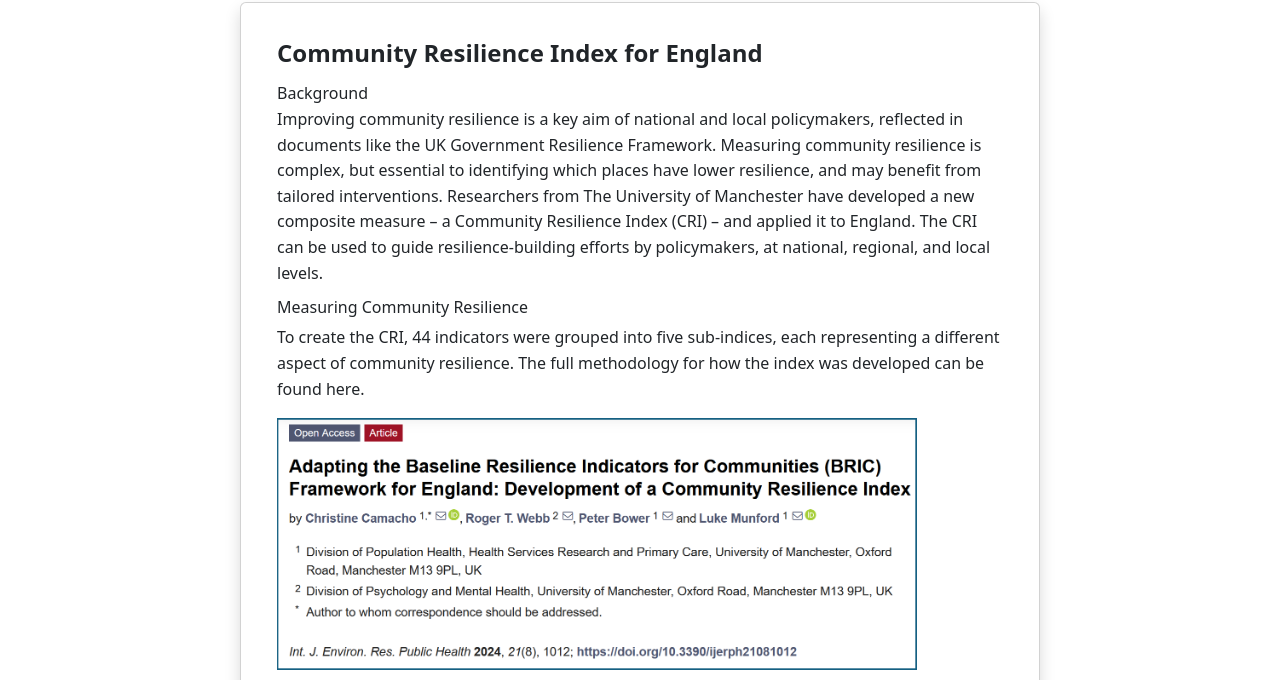
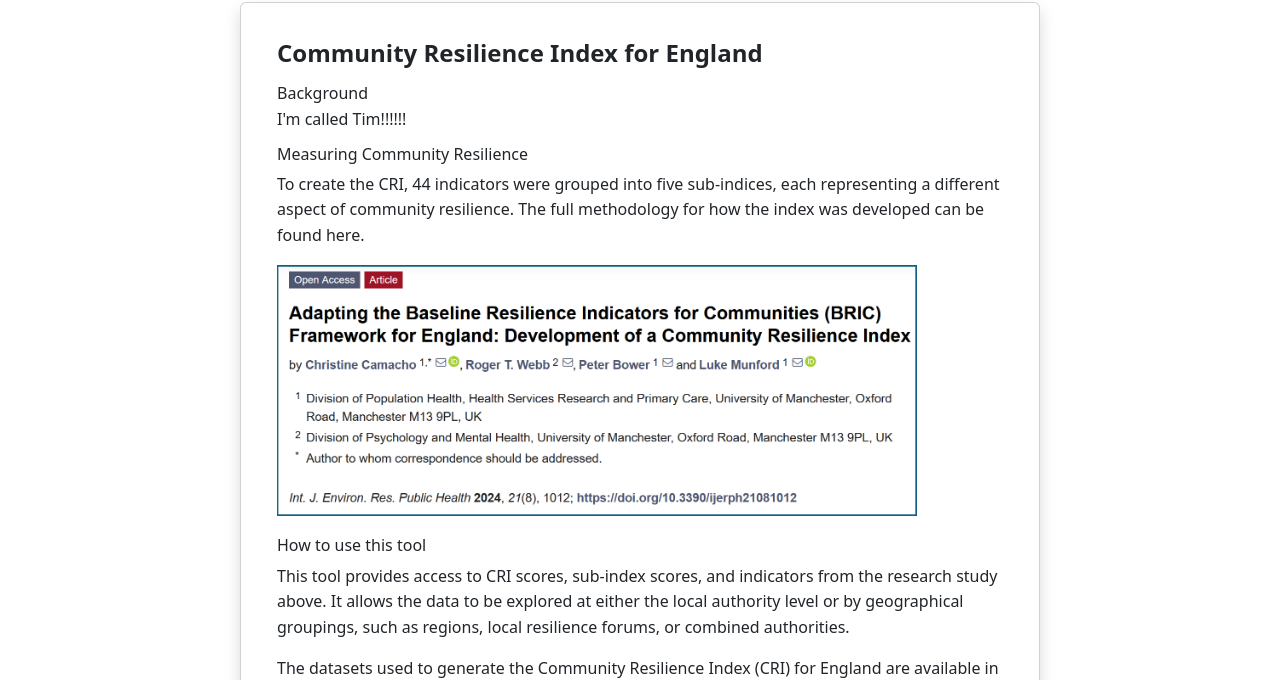
Before and after one commit to timbr/cri-tool, a plain HTML site: page thingytool/index.html in a window 1280 px wide. Shown: the part 118-798 px from the top of the page. Drawn offline with nearby package versions, Linux system fonts and the light colour scheme; files whose address does not match are found by name.

Commit message:
Another Test

```diff
--- a/thingytool/index.html
+++ b/thingytool/index.html
@@ -149,9 +149,7 @@
                 <h5 class="card-title">Community Resilience Index for England</h5>
 
                 <h6 class="card-subtitle mb-1">Background</h6>
-                <p class="card-text">
-                    Improving community resilience is a key aim of national and local policymakers, reflected in documents like the UK Government Resilience Framework. Measuring community resilience is complex, but essential to identifying which places have lower resilience, and may benefit from tailored interventions. Researchers from The University of Manchester have developed a new composite measure – a Community Resilience Index (CRI) – and applied it to England. The CRI can be used to guide resilience-building efforts by policymakers, at national, regional, and local levels.
-                </p>
+                <p class="card-text">I'm called Tim!!!!!!</p>
 
                 <h6 class="card-subtitle mb-2">Measuring Community Resilience</h6>
                 <p class="card-text">
```
